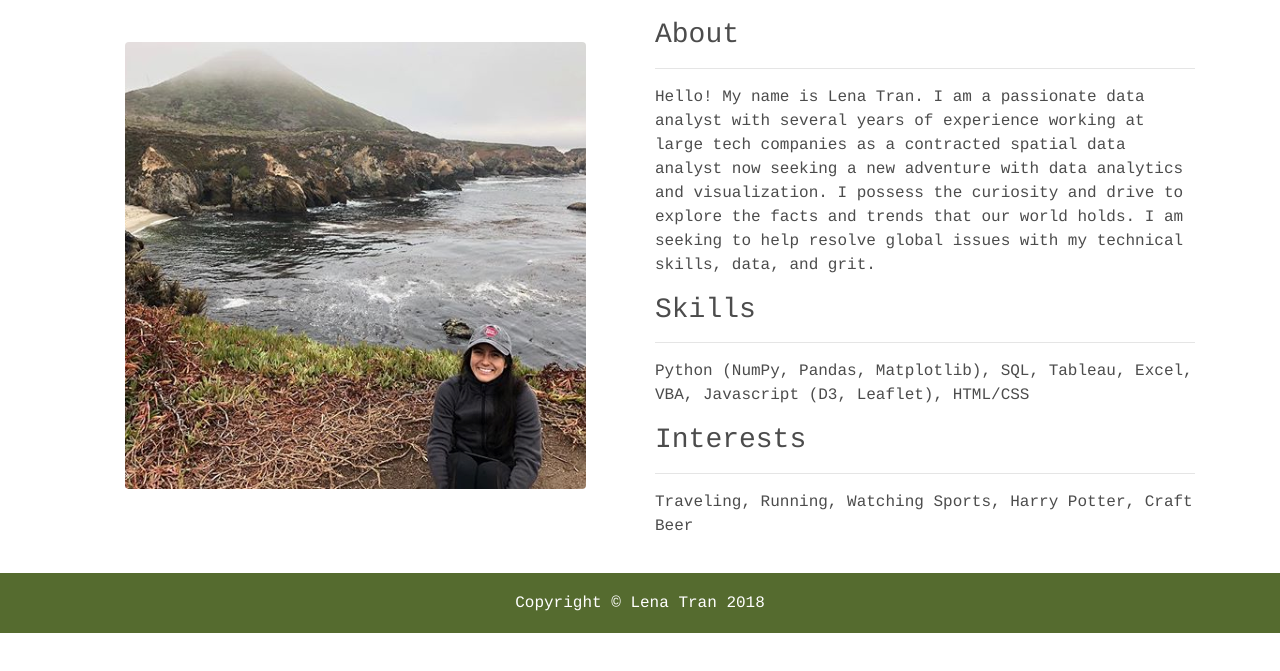
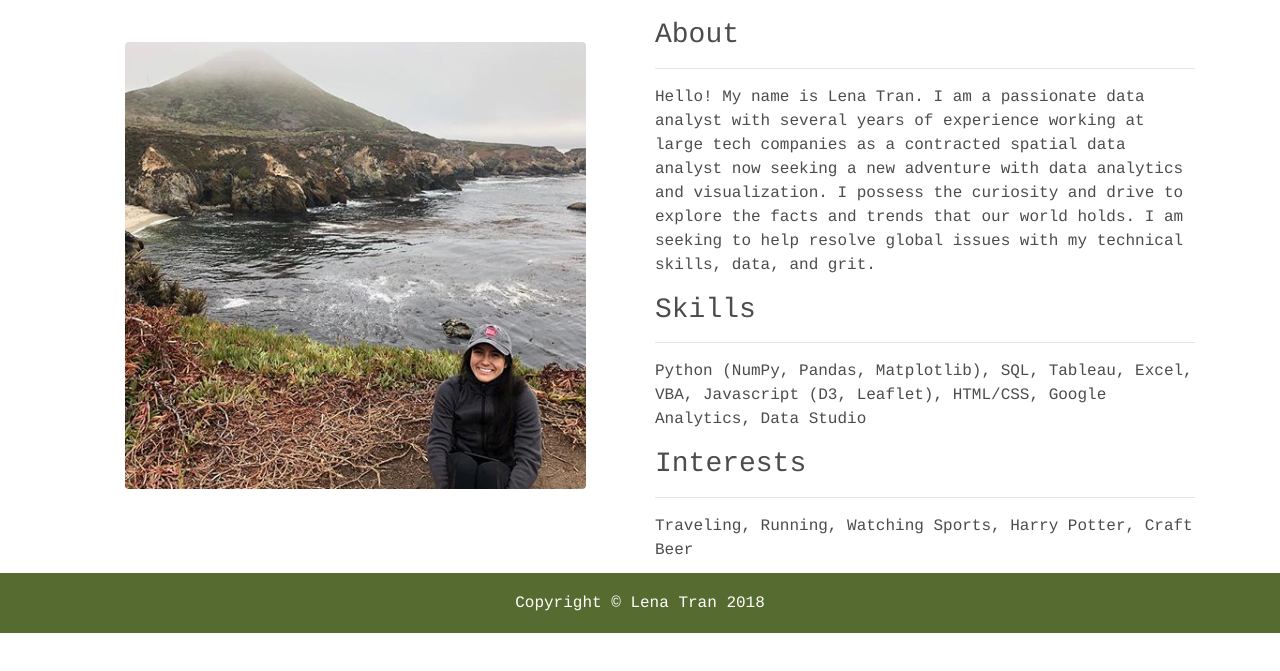
Before and after one commit to lenatran/lenatran.github.io, a website: page index.html in a window 1280 px wide. Shown: the part 167-838 px from the top of the page. Drawn offline with Linux system fonts and the light colour scheme.

Commit message:
updating skills section

```diff
--- a/index.html
+++ b/index.html
@@ -69,7 +69,7 @@
           <p>Hello! My name is Lena Tran. I am a passionate data analyst with several years of experience working at large tech companies as a contracted spatial data analyst now seeking a new adventure with data analytics and visualization. I possess the curiosity and drive to explore the facts and trends that our world holds. I am seeking to help resolve global issues with my technical skills, data, and grit.</p>
          <h3 class="my-3">Skills</h3>
           <hr>
-          <p>Python (NumPy, Pandas, Matplotlib), SQL, Tableau, Excel, VBA, Javascript (D3, Leaflet), HTML/CSS</p>
+          <p>Python (NumPy, Pandas, Matplotlib), SQL, Tableau, Excel, VBA, Javascript (D3, Leaflet), HTML/CSS, Google Analytics, Data Studio</p>
           <h3 class="my-3">Interests</h3>
           <hr>
           <p>Traveling, Running, Watching Sports, Harry Potter, Craft Beer</p>
```
Also changed, not shown: 1 other file.
